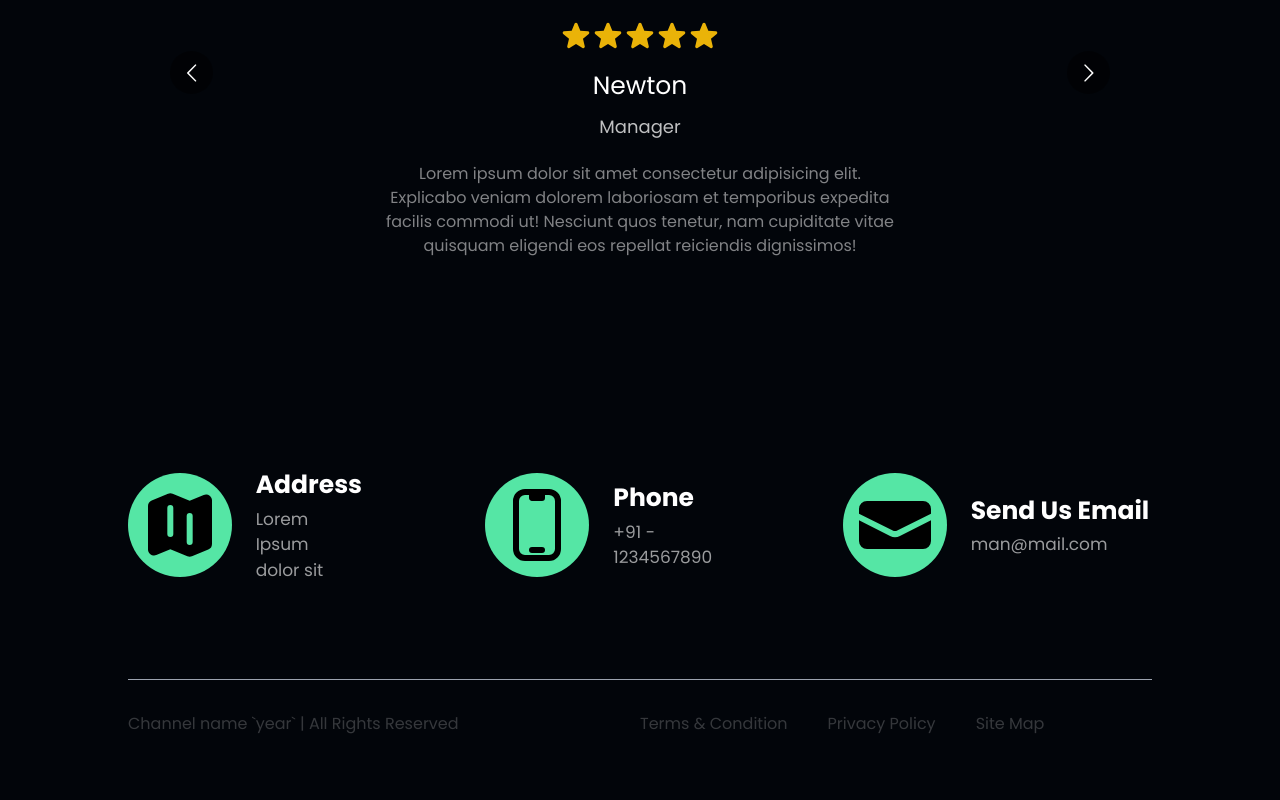
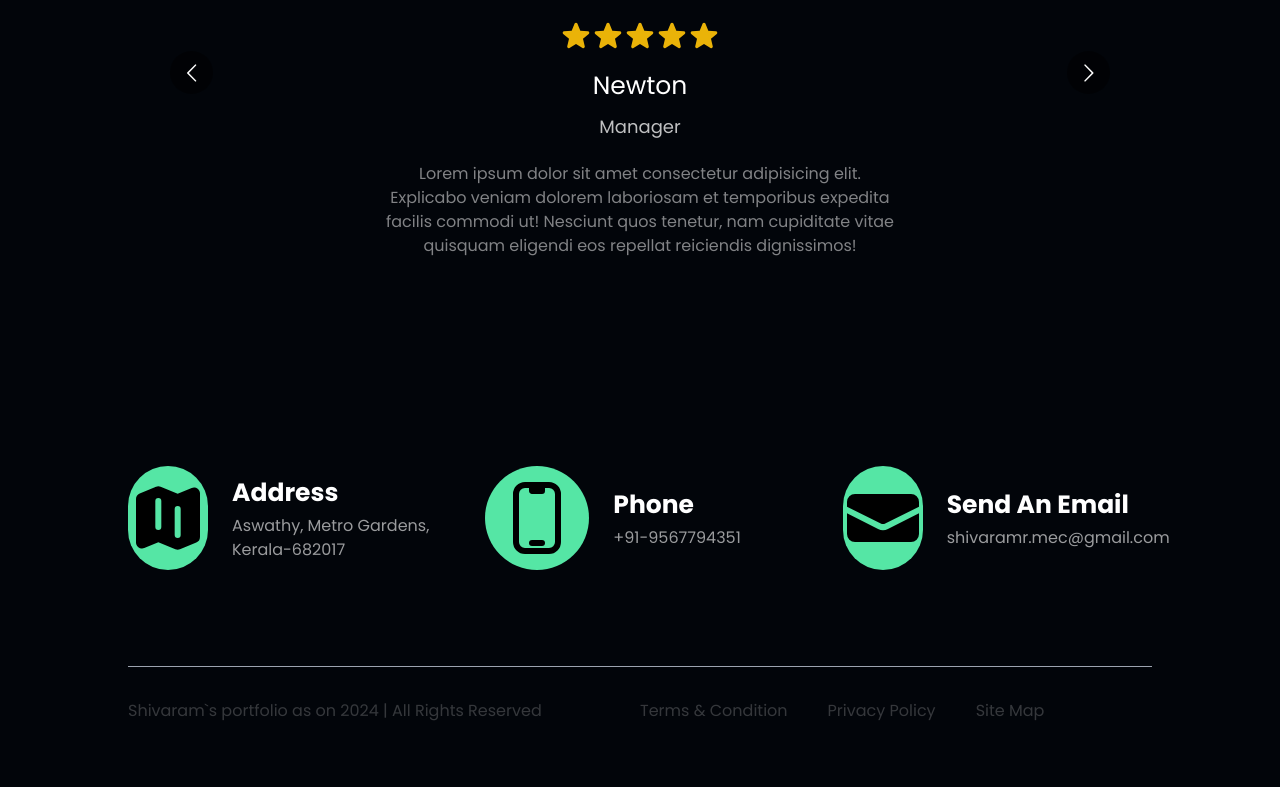
Before and after one commit to shivaramr/shiv-portfolio-24, a Next.js app: page / in a window 1280 px wide. Shown: the part 5195-5995 px from the top of the page. Built offline with nearby package versions, Linux system fonts and the light colour scheme.

Commit message:
Update Footer index.tsx

```diff
--- a/app/components/Footer/index.tsx
+++ b/app/components/Footer/index.tsx
@@ -1,9 +1,5 @@
 import React from "react";
-import {
-  DevicePhoneMobileIcon,
-  EnvelopeIcon,
-  MapIcon,
-} from "@heroicons/react/20/solid";
+import { DevicePhoneMobileIcon, EnvelopeIcon, MapIcon } from "@heroicons/react/20/solid";
 
 const Footer = () => {
   return (
@@ -14,11 +10,9 @@ const Footer = () => {
             <MapIcon className="md:w-[5rem] md:h-[5rem] w-[3.5rem] h-[3.5rem] text-black" />
           </div>
           <div>
-            <h1 className="text-[25px] mb-[0.2rem] font-semibold text-white">
-              Address
-            </h1>
-            <p className="text-[17px] w-[50%] text-white opacity-60">
-              Lorem Ipsum dolor sit
+            <h1 className="text-[25px] mb-[0.2rem] font-semibold text-white">Address</h1>
+            <p className="text-[16px] w-[100%] text-white opacity-60">
+              Aswathy, Metro Gardens, Kerala-682017
             </p>
           </div>
         </div>
@@ -27,12 +21,8 @@ const Footer = () => {
             <DevicePhoneMobileIcon className="md:w-[5rem] md:h-[5rem] w-[3.5rem] h-[3.5rem] text-black" />
           </div>
           <div>
-            <h1 className="text-[25px] mb-[0.2rem] font-semibold text-white">
-              Phone
-            </h1>
-            <p className="text-[17px] w-[50%] text-white opacity-60">
-              +91 - 1234567890
-            </p>
+            <h1 className="text-[25px] mb-[0.2rem] font-semibold text-white">Phone</h1>
+            <p className="text-[16px] w-[100%] text-white opacity-60">+91-9567794351</p>
           </div>
         </div>
         <div className="flex items-center space-x-6">
@@ -40,18 +30,14 @@ const Footer = () => {
             <EnvelopeIcon className="md:w-[5rem] md:h-[5rem] w-[3.5rem] h-[3.5rem] text-black" />
           </div>
           <div>
-            <h1 className="text-[25px] mb-[0.2rem] font-semibold text-white">
-              Send Us Email
-            </h1>
-            <p className="text-[17px] w-[50%] text-white opacity-60">
-              man@mail.com
-            </p>
+            <h1 className="text-[25px] mb-[0.2rem] font-semibold text-white">Send An Email</h1>
+            <p className="text-[16px] w-[50%] text-white opacity-60">shivaramr.mec@gmail.com</p>
           </div>
         </div>
       </div>
       <div className="w-[80%] mt-[2rem] mx-auto grid grid-cols-1 md:grid-cols-2 items-center justify-between">
         <div className="text-[16px] mb-[2rem] md:mb-0 text-white opacity-20">
-          Channel name `year` | All Rights Reserved
+          Shivaram`s portfolio as on 2024 | All Rights Reserved
         </div>
         <div className="flex items-center space-x-10">
           <p className="text-[16px] text-white opacity-20">Terms & Condition</p>
```
